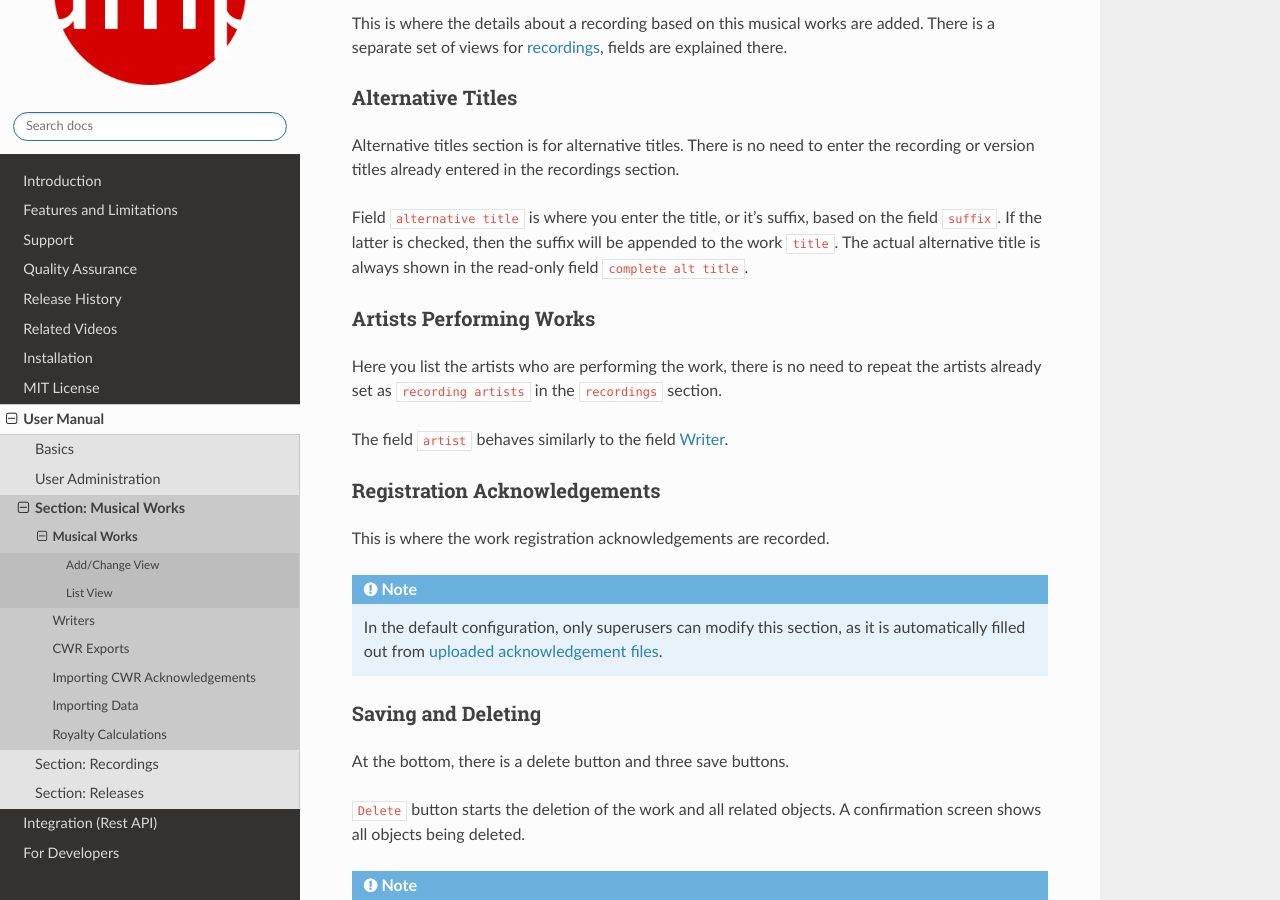
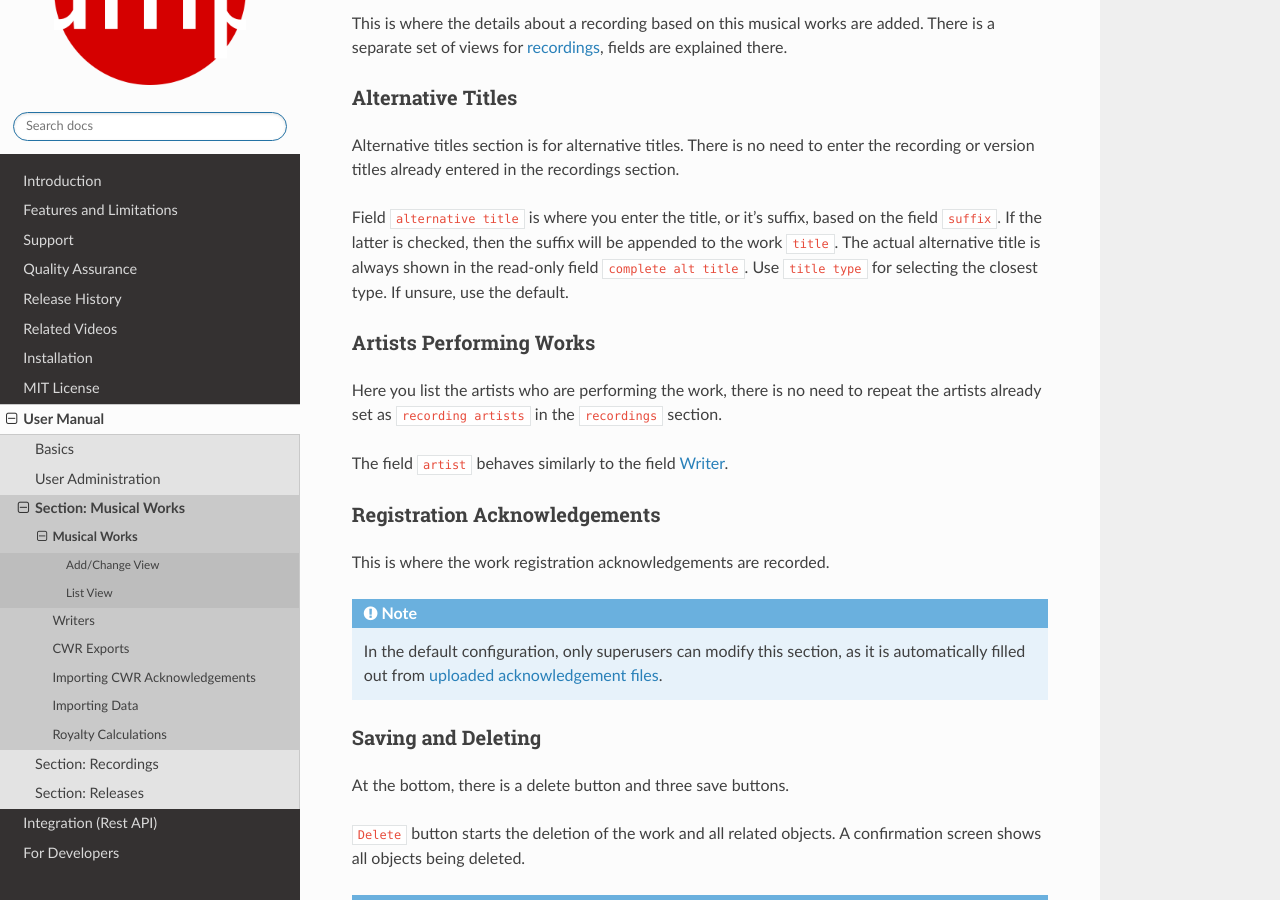
Before and after one commit to matijakolaric-com/django-music-publisher, a Sphinx documentation site: the page built from docs/manual_work.rst, in a window 1280 px wide and 900 px high, scrolled down 5096 px. Built offline with Sphinx 7.4.7 and the Read the Docs theme 3.1.0, drawn with Linux system fonts in a browser that asks for light colours.

Commit message:
Documentation update - manual_work.rst

```diff
--- a/docs/manual_work.rst
+++ b/docs/manual_work.rst
@@ -186,7 +186,8 @@ to enter the recording or version titles already entered in the recordings secti
 Field ``alternative title`` is where you enter the title, or it's suffix,
 based on the field ``suffix``. If the latter is checked, then the suffix
 will be appended to the work ``title``. The actual alternative title is always
-shown in the read-only field ``complete alt title``.
+shown in the read-only field ``complete alt title``. Use ``title type`` for selecting
+the closest type. If unsure, use the default.
 
 
 Artists Performing Works
```
